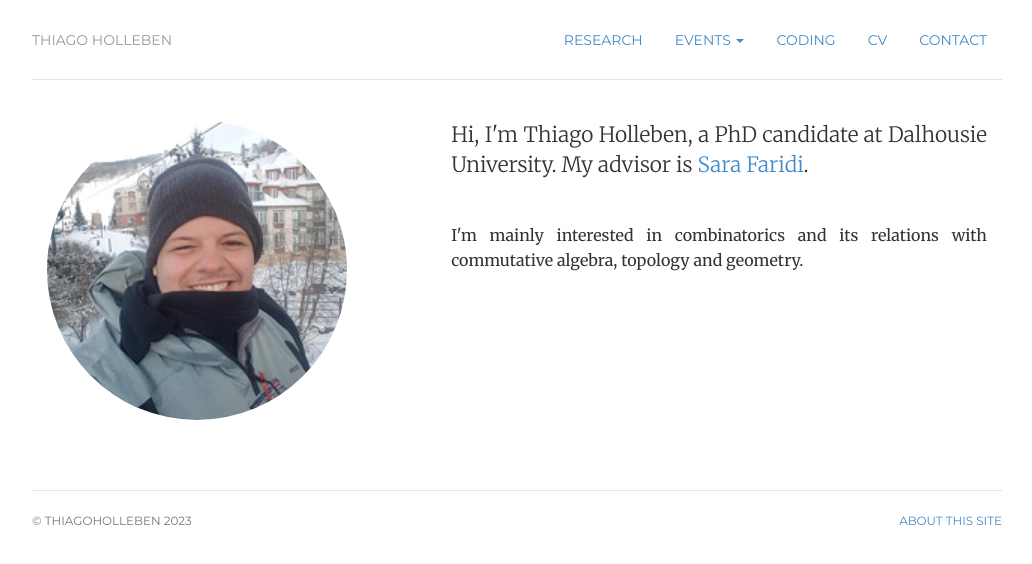
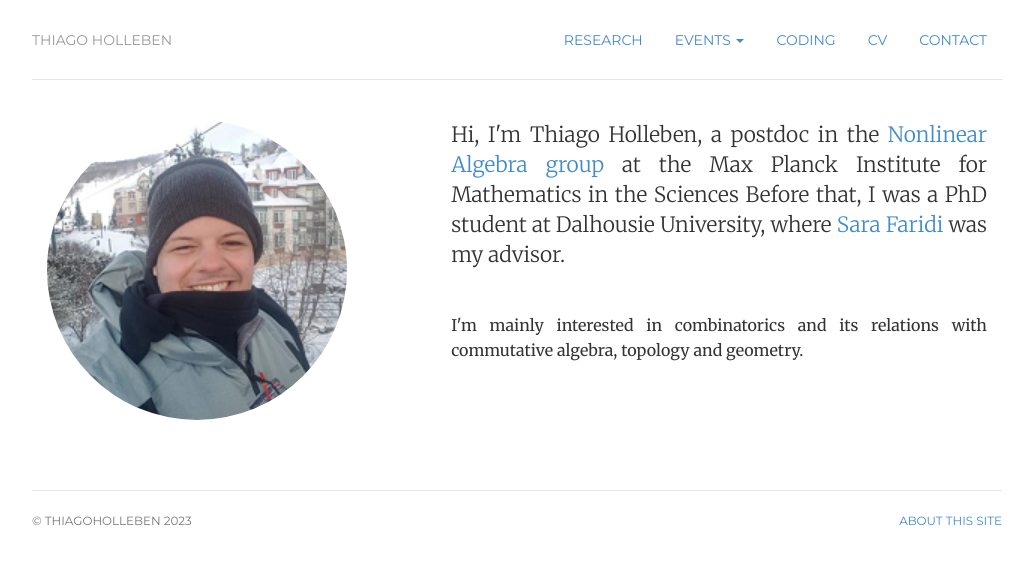
Before and after one commit to hollebenthiago/hollebenthiago.github.io, a Jekyll site: the page built from index.html, in a window 1280 px wide. Shown: the top 564 px of the page, without its empty margins (123-1155 px from the left). Built offline with Jekyll 4.4.1, drawn with Linux system fonts in a browser that asks for light colours.

Commit message:
changing phd to postdoc

```diff
--- a/contact/index.html
+++ b/contact/index.html
@@ -6,7 +6,7 @@ description: Contact Info for Thiago Holleben.
 ---
 <div class="contact">
 
-	<p>You can get in touch with me through email: hollebenthiago 'at' dal.ca</p>
+	<p>You can get in touch with me through email: holleben 'at' mis.mpg.de</p>
 
 	Or through:
 	<ul class="list-unstyled">
--- a/index.html
+++ b/index.html
@@ -12,7 +12,8 @@ description: Thiago Holleben is a PhD candidate at Dalhousie University.
 	<img  class="img-circle avatar" alt="Thiago Holleben" style="width:300px; height: 300px;"src="img/temporarypic.png">
 	</div>
 	<div itemscope itemtype="http://data-vocabulary.org/Person" class="col-sm-7">
-	<p class="lead need-to-justify">Hi, I'm <span itemprop="name">Thiago Holleben</span>, a PhD candidate at Dalhousie University. My advisor is <a href="https://www.mathstat.dal.ca/~faridi/">Sara Faridi</a>.</p>
+	<p class="lead need-to-justify">Hi, I'm <span itemprop="name">Thiago Holleben</span>, a postdoc in the <a href="https://www.mis.mpg.de/nonlinear-algebra">Nonlinear Algebra group</a> at the Max Planck Institute for Mathematics in the Sciences
+	Before that, I was a PhD student at Dalhousie University, where <a href="https://www.mathstat.dal.ca/~faridi/">Sara Faridi</a> was my advisor.</p>
 	<br>
 	<p class='need-to-justify'>I'm mainly interested in <span itemprop="title">combinatorics</span> and its relations with <span itemprop="title">commutative algebra</span>, <span itemprop="title">topology</span> and <span itemprop="title">geometry</span></span>. <!-- During my MSc, I studied a particular case of the recent proof of the Rota-Heron-Welsh conjecture on the log-concavity of chromatic polynomials. My  Master's thesis can be found <a href="/msc/main.pdf" title="CV">here</a>.<!-- Currently, I'm studying <span itemprop="title">computational methods</span> to approach these subjects. -->
 
```
Also changed, not shown: 7 other files.
